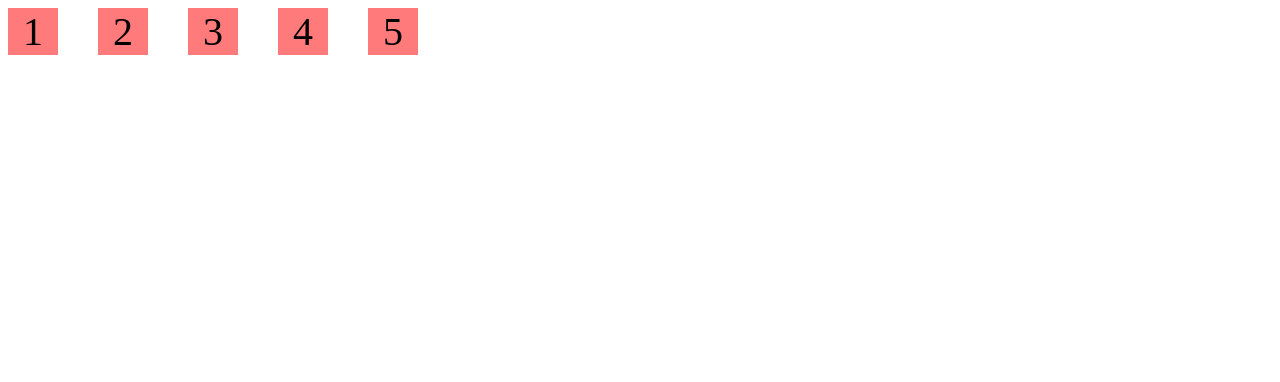
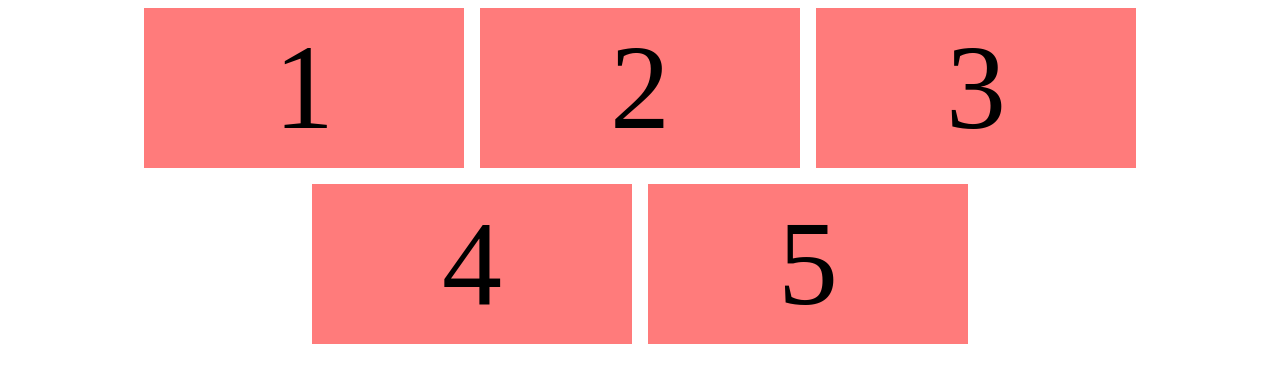
Before and after one commit to qweabczxc/tests, a plain HTML site: page index.html in a window 1280 px wide. Drawn offline with Linux system fonts and the light colour scheme.

Commit message:
поменял единицы измерения

```diff
--- a/style.css
+++ b/style.css
@@ -1,12 +1,15 @@
 div{
-    font-size: 40px;
+    font-size: 15dvh;
     background-color: rgb(255, 123, 123);
-    width: 50px;
+    width: 40dvh;
+    height: 20dvh;
     text-align: center;
     cursor: pointer;
-
+    align-content: center;
 }
 body{
     display: flex;
-    gap: 40px;
+    gap: 2dvh;
+    flex-wrap: wrap;
+    justify-content: center;
 }
```
